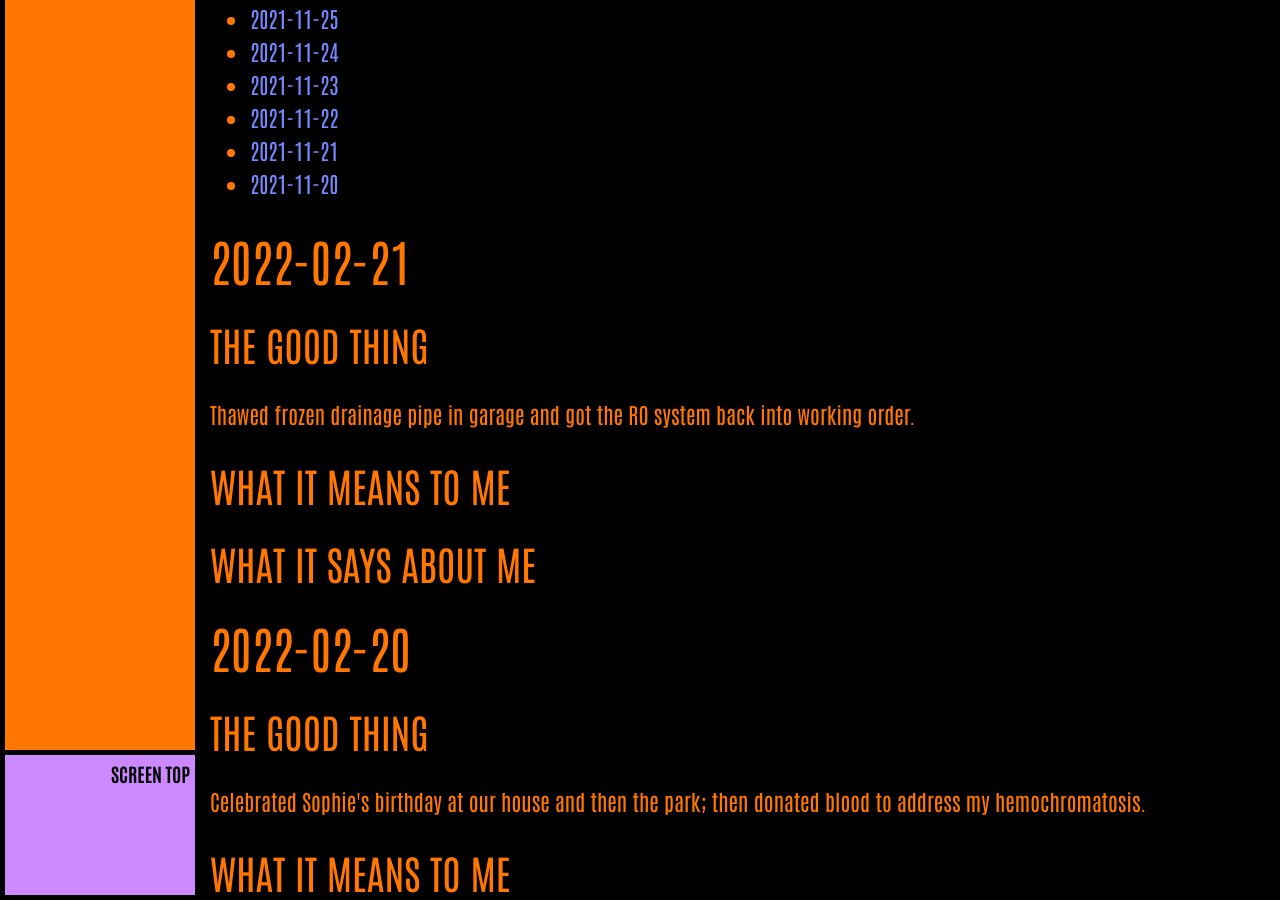
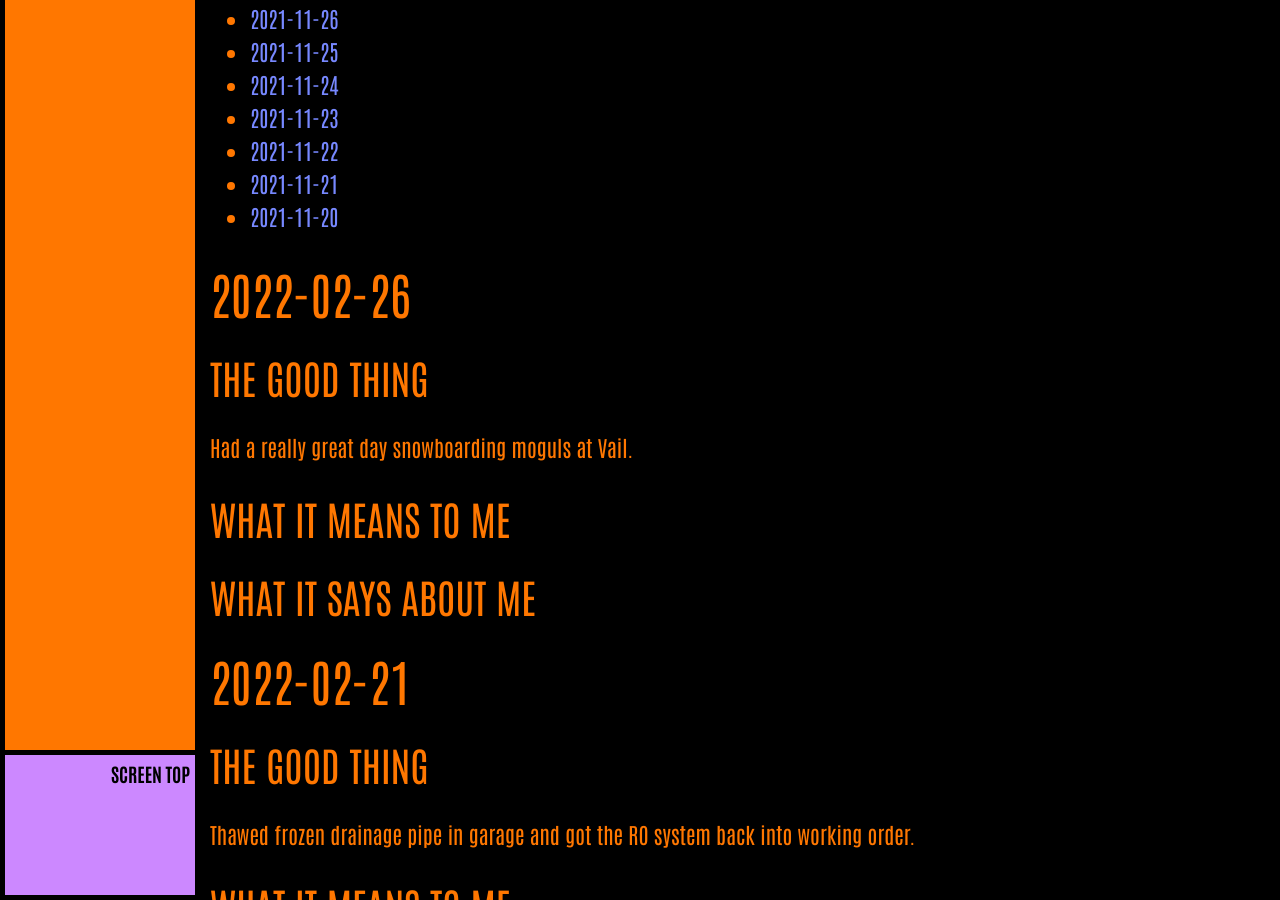
Before and after one commit to ArthurZey/arthurzey.github.io, a Jekyll site: the page built from _pages/one-good-thing.md, in a window 1280 px wide and 900 px high, scrolled down 2629 px. Built offline with Jekyll 4.4.1, drawn with Linux system fonts in a browser that asks for light colours; some of the changed text lies outside the part shown.

Commit message:
added stub for 2022-02-26

```diff
--- a/_pages/one-good-thing.md
+++ b/_pages/one-good-thing.md
@@ -12,6 +12,15 @@
 * TOC
 {:toc}
 {::options toc_levels="2" /}
+
+## 2022-02-26
+### The Good Thing
+Had a really great day snowboarding moguls at Vail.
+### What It Means to Me
+
+### What It Says about Me
+
+
 
 ## 2022-02-21
 ### The Good Thing
```
Also changed, not shown: other parts of _pages/one-good-thing.md (+1 -1 lines).
